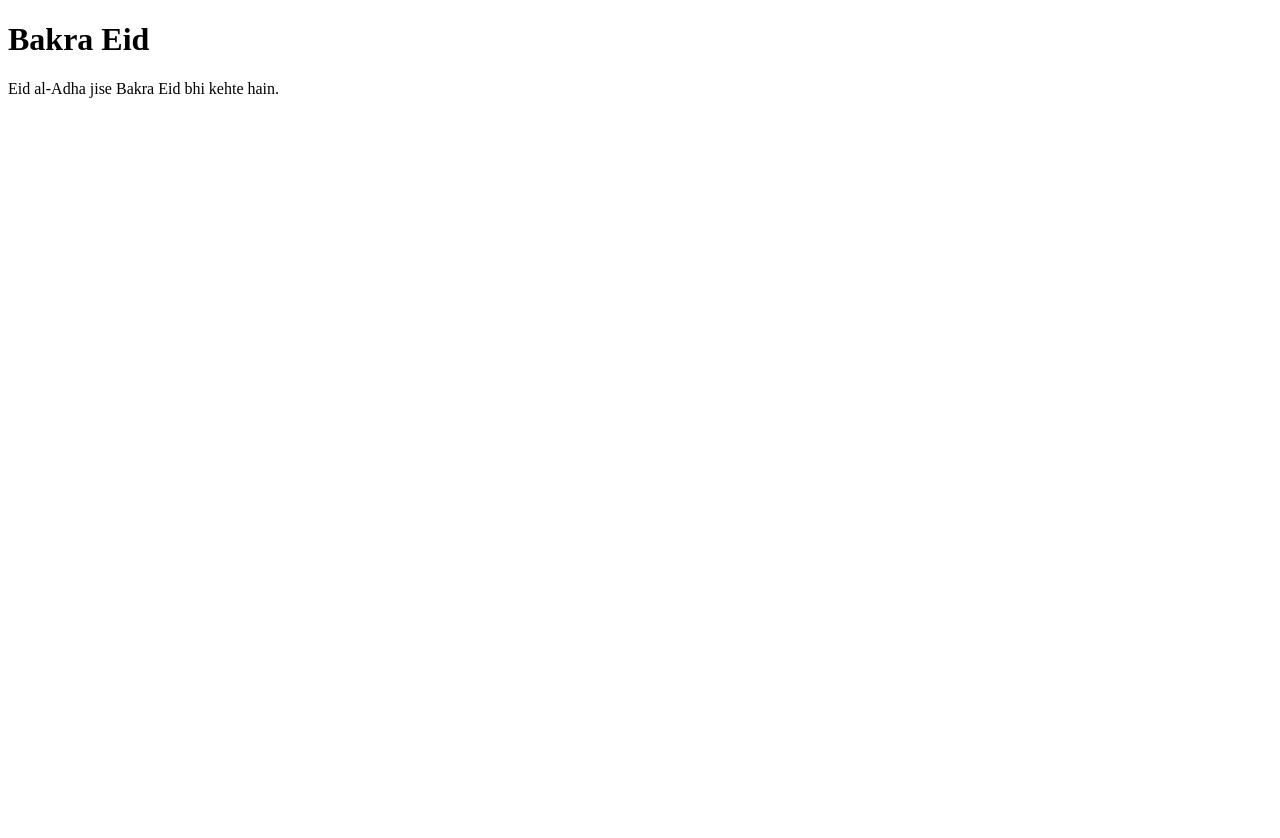
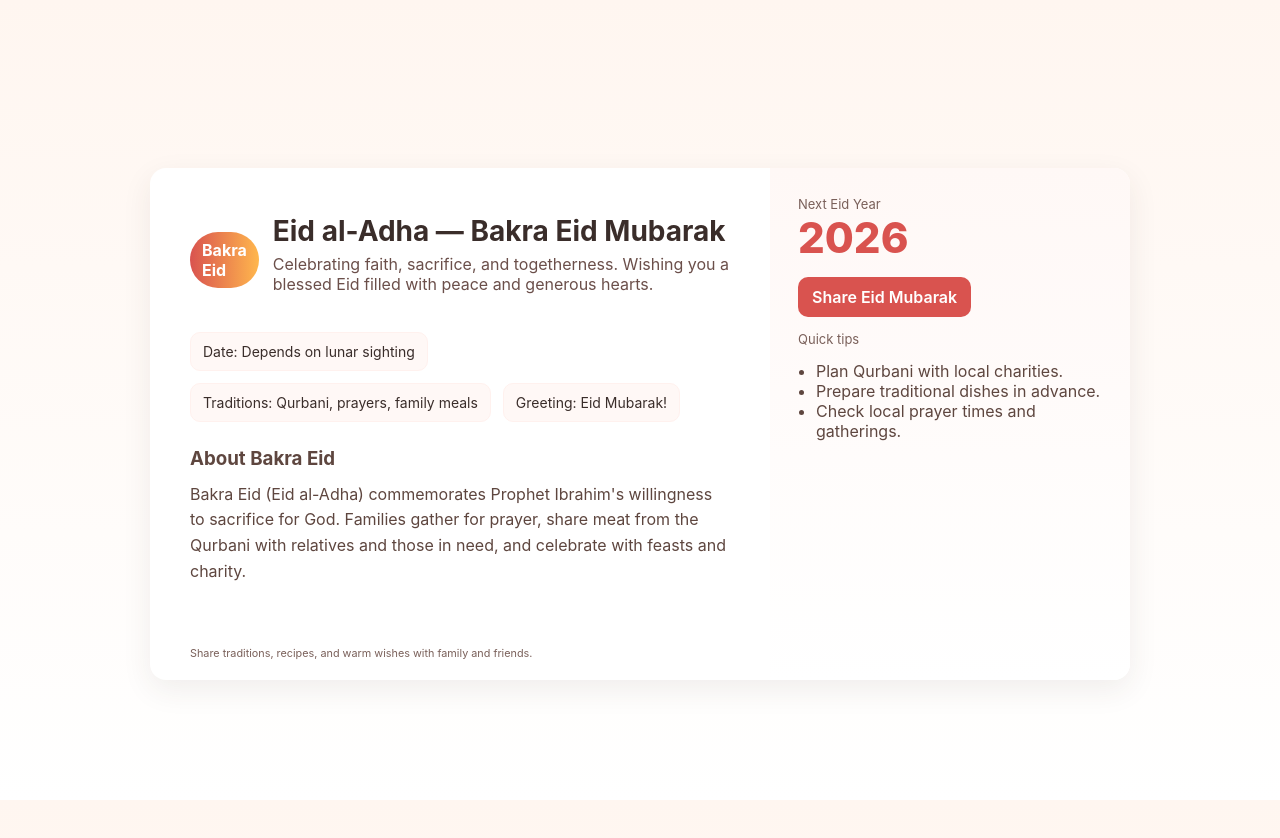
Before and after one commit to liaquatalimahar62427-coder/bakra-eid, a plain HTML site: page index.html in a window 1280 px wide. Before the commit the page ends 800 px from the top, so only its background shows below. Drawn offline with Linux system fonts and the light colour scheme.

Commit message:
create index file
create index file

```diff
--- a/index.html
+++ b/index.html
@@ -1,13 +1,93 @@
 <!DOCTYPE html>
 <html lang="en">
 <head>
-    <meta charset="UTF-8">
-    <meta name="viewport" content="width=device-width, initial-scale=1.0">
-    <title>Bakra Eid</title>
+        <meta charset="utf-8">
+        <meta name="viewport" content="width=device-width,initial-scale=1">
+        <title>Bakra Eid — Eid al-Adha Mubarak</title>
+        <style>
+            :root{--bg:#fff6f0;--accent:#d9534f;--accent-2:#ffb74d;--text:#3a2d2a}
+            html,body{height:100%;margin:0;font-family:Inter,system-ui,-apple-system,Segoe UI,Roboto,'Helvetica Neue',Arial}
+            body{background:linear-gradient(180deg,var(--bg),#fff);color:var(--text);display:flex;align-items:center;justify-content:center;padding:24px}
+            .card{max-width:980px;width:100%;background:#fff;border-radius:16px;box-shadow:0 10px 30px rgba(58,45,42,.08);overflow:hidden;display:grid;grid-template-columns:1fr 360px}
+            header{padding:40px}
+            .title{display:flex;align-items:center;gap:14px}
+            .badge{background:linear-gradient(90deg,var(--accent),var(--accent-2));color:#fff;padding:8px 12px;border-radius:999px;font-weight:700}
+            h1{margin:6px 0 6px;font-size:28px}
+            p.lead{margin:0 0 18px;color:#6b4f4a}
+            .info{display:flex;gap:12px;flex-wrap:wrap}
+            .info .item{background:#fff8f6;border:1px solid #fff1ee;padding:10px 12px;border-radius:10px;font-size:14px}
+            .aside{background:linear-gradient(180deg,#fff8f6,#fff);padding:28px;display:flex;flex-direction:column;gap:14px}
+            .count{font-size:42px;font-weight:800;color:var(--accent)}
+            .btn{display:inline-block;background:var(--accent);color:#fff;padding:10px 14px;border-radius:10px;text-decoration:none;font-weight:600}
+            footer{padding:20px 40px;color:#7a605a;font-size:13px}
+            @media(max-width:880px){.card{grid-template-columns:1fr;}.aside{order:2}}
+        </style>
 </head>
 <body>
-    <h1>Bakra Eid </h1>
-    <p>Eid al-Adha jise Bakra Eid bhi kehte hain.</p>
+        <main class="card" role="main">
+            <section>
+                <header>
+                    <div class="title">
+                        <div class="badge">Bakra Eid</div>
+                        <div>
+                            <h1>Eid al-Adha — Bakra Eid Mubarak</h1>
+                            <p class="lead">Celebrating faith, sacrifice, and togetherness. Wishing you a blessed Eid filled with peace and generous hearts.</p>
+                        </div>
+                    </div>
+
+                    <div class="info" style="margin-top:20px">
+                        <div class="item">Date: Depends on lunar sighting</div>
+                        <div class="item">Traditions: Qurbani, prayers, family meals</div>
+                        <div class="item">Greeting: Eid Mubarak!</div>
+                    </div>
+
+                    <article style="margin-top:22px;line-height:1.6;color:#5e463f">
+                        <h3 style="margin:0 0 8px">About Bakra Eid</h3>
+                        <p style="margin:0">Bakra Eid (Eid al-Adha) commemorates Prophet Ibrahim's willingness to sacrifice for God. Families gather for prayer, share meat from the Qurbani with relatives and those in need, and celebrate with feasts and charity.</p>
+                    </article>
+                </header>
+                <footer>
+                    <small>Share traditions, recipes, and warm wishes with family and friends.</small>
+                </footer>
+            </section>
+
+            <aside class="aside" aria-label="Quick actions">
+                <div>
+                    <div style="font-size:13px;color:#7a605a">Next Eid Year</div>
+                    <div class="count" id="year">—</div>
+                </div>
+
+                <div>
+                    <a class="btn" href="#" id="share">Share Eid Mubarak</a>
+                </div>
+
+                <div style="font-size:13px;color:#7a605a">Quick tips</div>
+                <ul style="margin:0;padding-left:18px;color:#5e463f">
+                    <li>Plan Qurbani with local charities.</li>
+                    <li>Prepare traditional dishes in advance.</li>
+                    <li>Check local prayer times and gatherings.</li>
+                </ul>
+            </aside>
+        </main>
+
+        <script>
+            // simple dynamic year placeholder (approximate)
+            const yearEl = document.getElementById('year');
+            const now = new Date();
+            yearEl.textContent = now.getFullYear();
+
+            document.getElementById('share').addEventListener('click', (e)=>{
+                e.preventDefault();
+                const text = 'Eid Mubarak! Wishing you a blessed Bakra Eid.';
+                if (navigator.share) {
+                    navigator.share({title: 'Eid Mubarak', text});
+                } else {
+                    navigator.clipboard.writeText(text).then(()=>alert('Greeting copied to clipboard'));
+                }
+            });
+        </script>
+    </body>
+</html>
 
 </body>
 </html>
```
